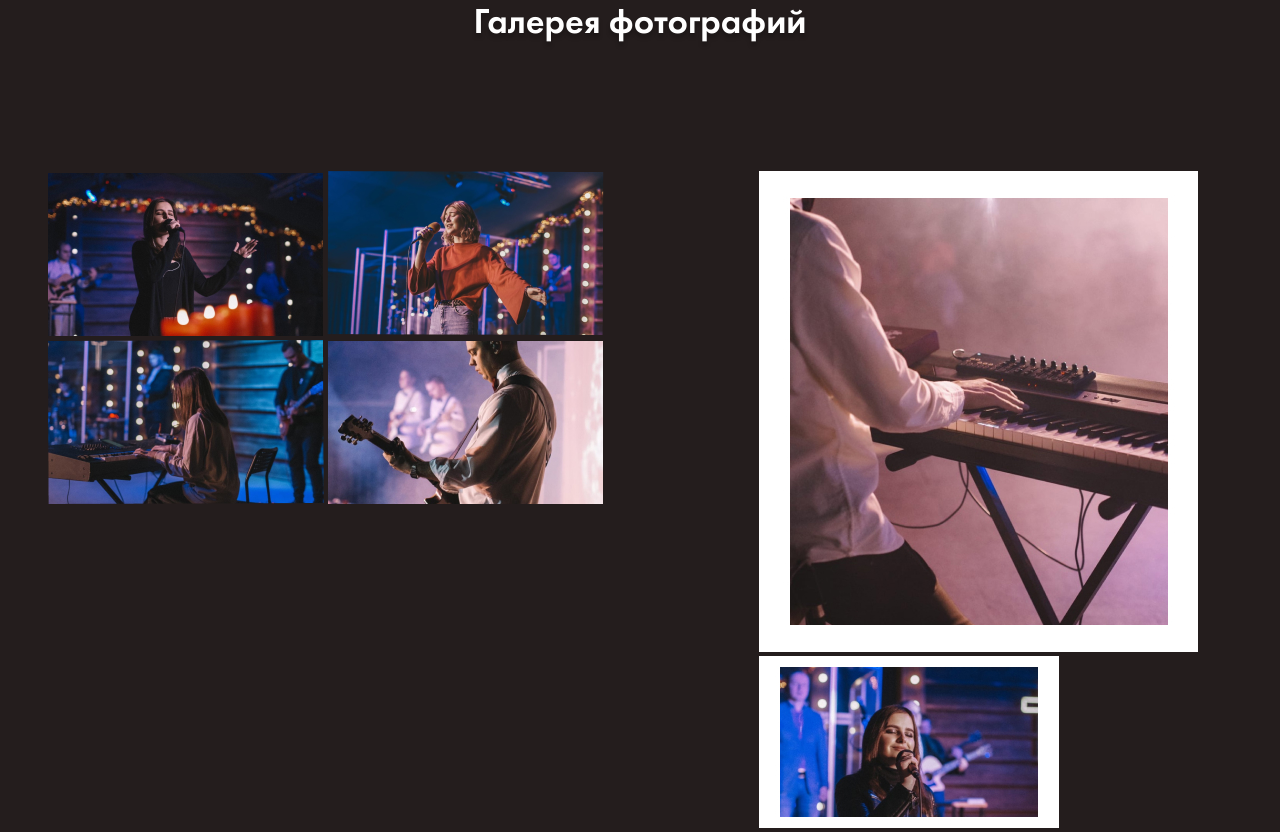
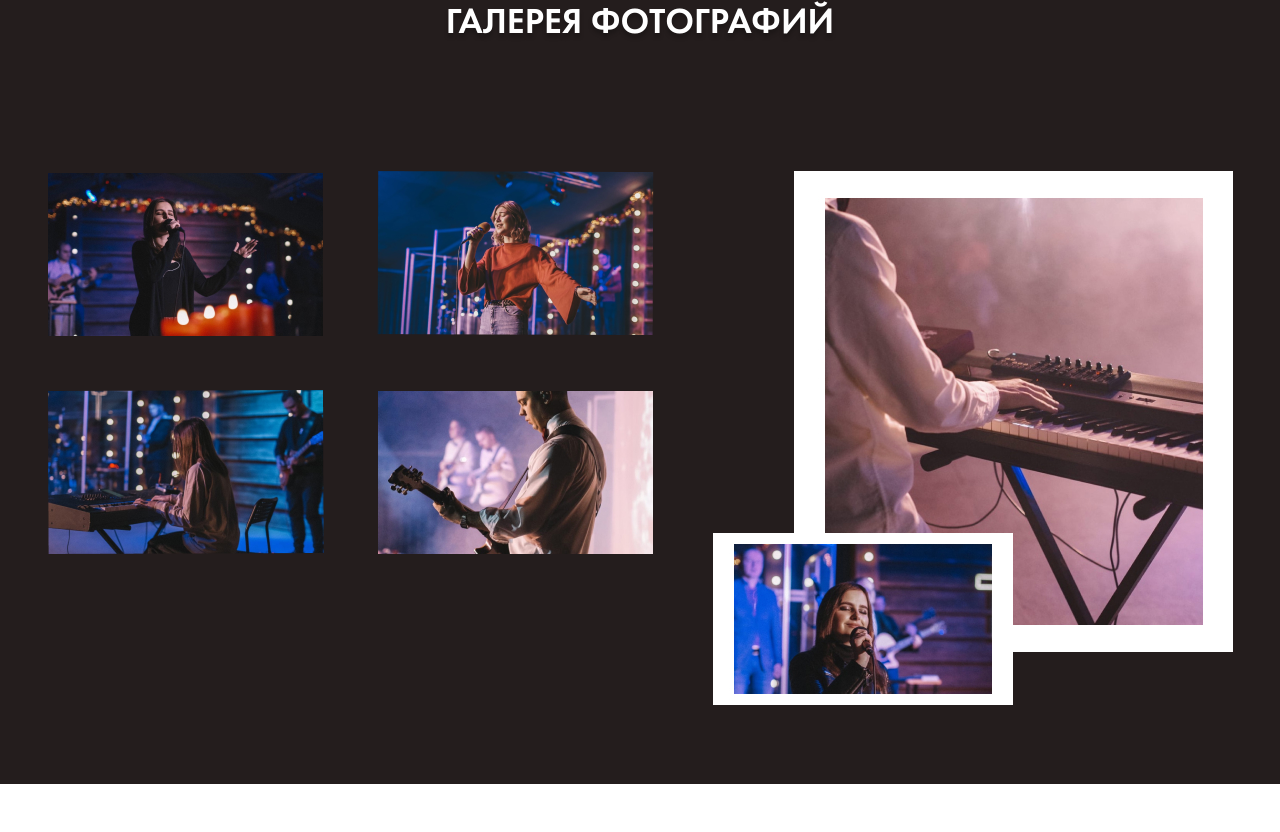
Before and after one commit to lesyaprok/rock-school-landing, a plain HTML site: page index.html in a window 1280 px wide. Shown: the part 3432-4264 px from the top of the page. After the commit the page ends 4216 px from the top, so only its background shows below. Drawn offline with Linux system fonts and the light colour scheme.

Commit message:
add styles

```diff
--- a/css/styles.css
+++ b/css/styles.css
@@ -436,6 +436,7 @@ main {
     font-size: 36px;
     line-height: 42px;
     color: #C4C4C4;
+    text-transform: uppercase;
 }
 
 .teachers-name {
@@ -467,6 +468,7 @@ main {
 
 .galery {
     padding-top: 60px;
+    padding-bottom: 128px;
     background-color: #241D1D;
 }
 
@@ -479,8 +481,29 @@ main {
     color: #FFFFFF;
     text-shadow: 0px 4px 4px rgba(0, 0, 0, 0.25);
     text-align: center;
+    text-transform: uppercase;
 }
 
 .galery-container {
     display: flex;
 }
+
+.galery-left img:nth-child(1),
+.galery-left img:nth-child(3) {
+    margin-right: 50px;
+}
+
+.galery-left img:nth-child(1),
+.galery-left img:nth-child(2) {
+    margin-bottom: 50px;
+}
+
+.galery-right {
+    position: relative;
+}
+
+.galery-right img:last-child {
+    position: absolute;
+    bottom: -10%;
+    right: 50%;
+}
```
